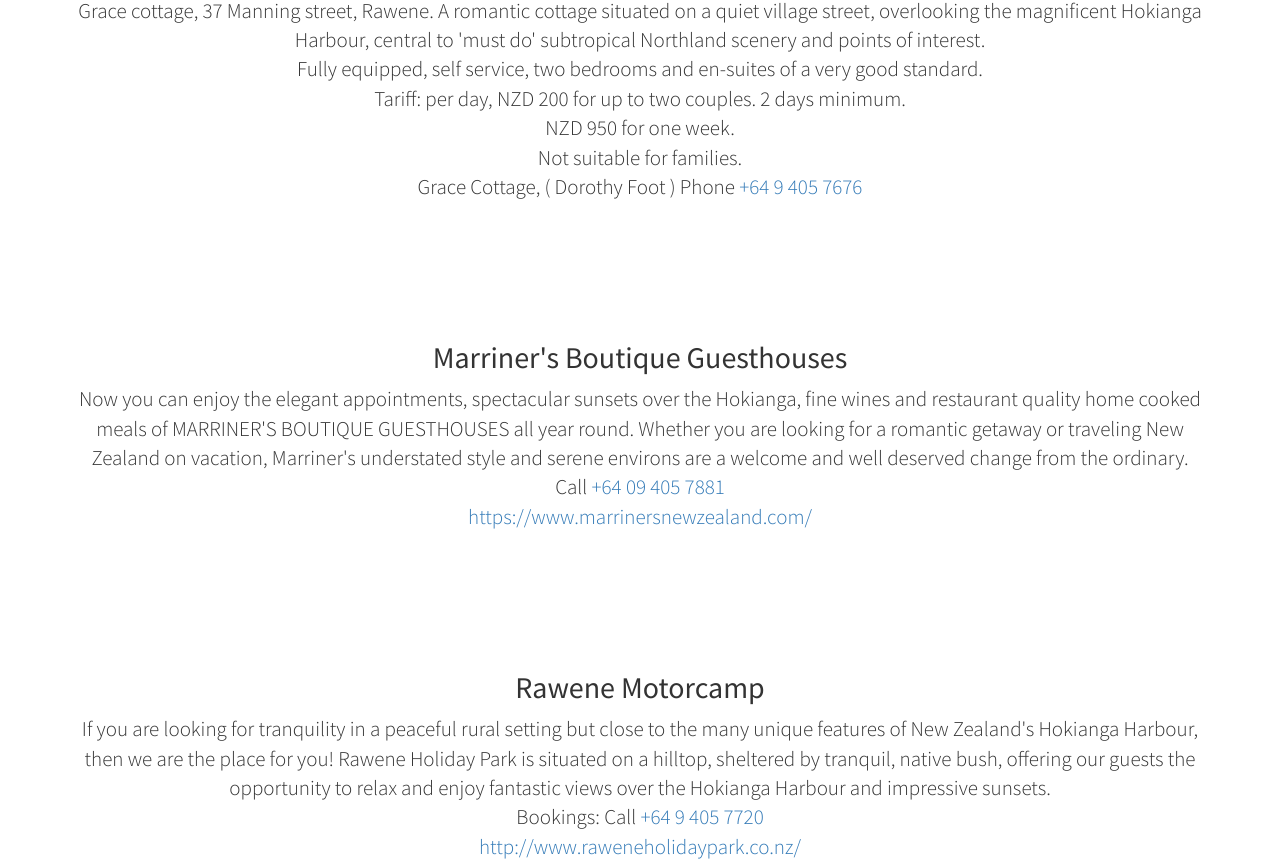
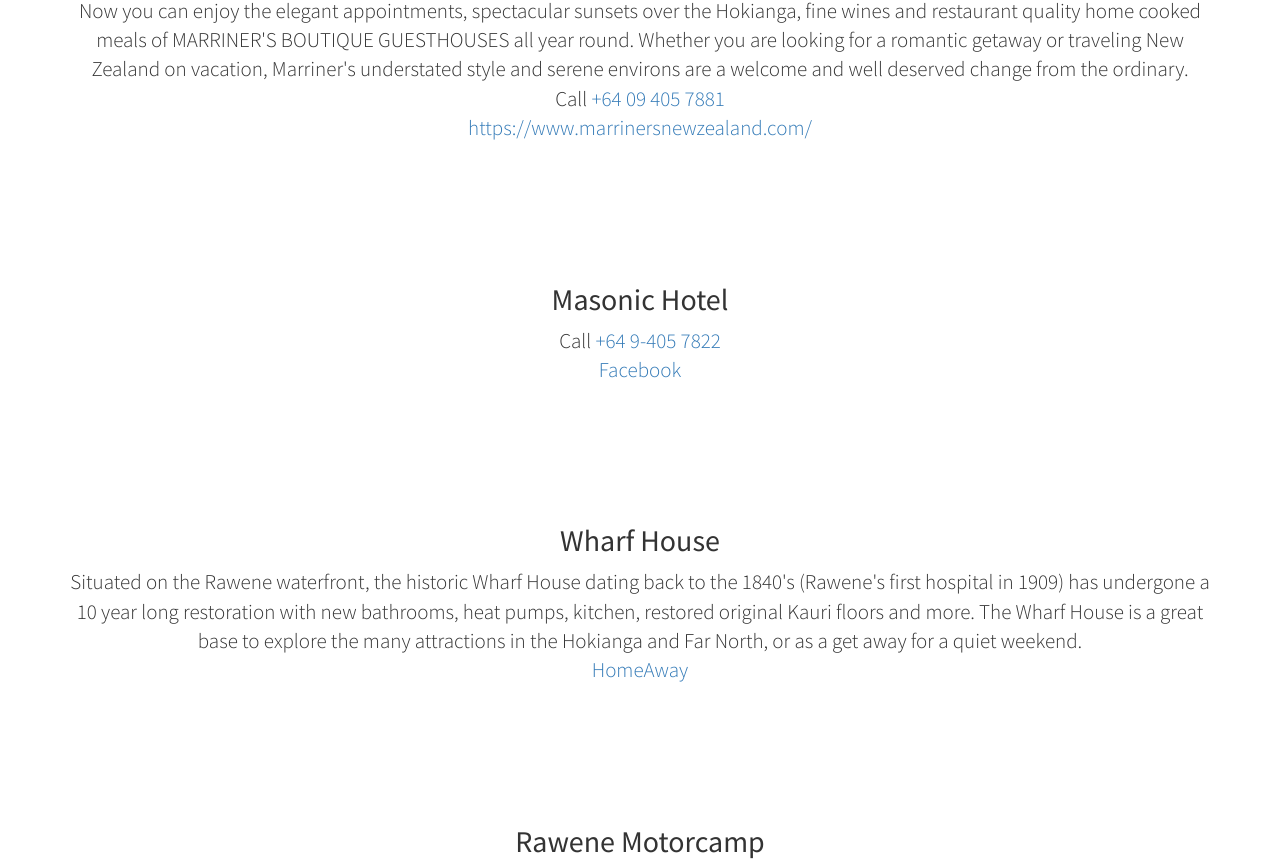
Before and after one commit to mynameisrufus/rawene, a website: page _site/accommodation-in-rawene.html in a window 1280 px wide. Shown: the part 693-1558 px from the top of the page. Drawn offline with Linux system fonts and the light colour scheme.

Commit message:
update listings

```diff
--- a/_site/accommodation-in-rawene.html
+++ b/_site/accommodation-in-rawene.html
@@ -42,7 +42,10 @@
                 <a href="#postmasters" onclick = $("#menu-close").click(); >The Postmasters Boutique Hotel</a>
             </li>
             <li>
-                <a href="#grace" onclick = $("#menu-close").click(); >Grace Cottage</a>
+                <a href="#masonic" onclick = $("#menu-close").click(); >Masonic Hotel</a>
+            </li>
+            <li>
+                <a href="#wharfhouse" onclick = $("#menu-close").click(); >Wharf House</a>
             </li>
             <li>
                 <a href="#marriners" onclick = $("#menu-close").click(); >Marriner's Boutique Guesthouses</a>
@@ -111,33 +114,6 @@
         </div>
     </section>
 
-    <section id="grace" class="about">
-        <div class="container">
-            <div class="row">
-                <div class="col-lg-12 text-center">
-                    <h2>Grace Cottage</h2>
-                    <p class="lead">
-                    Grace cottage, 37 Manning street, Rawene. A romantic cottage
-                    situated on a quiet village street, overlooking the
-                    magnificent Hokianga Harbour, central to 'must do'
-                    subtropical Northland scenery and points of interest.
-                    <br/>
-                    Fully equipped, self service, two bedrooms and en-suites of
-                    a very good standard.
-                    <br/>
-                    Tariff: per day, NZD 200 for up to two couples. 2 days minimum.
-                    <br/>
-                    NZD 950 for one week.
-                    <br/>
-                    Not suitable for families.
-                    <br/>
-                    Grace Cottage, ( Dorothy Foot ) Phone <a href="tel:+64 9 405 7676">+64 9 405 7676</a>
-                    </p>
-                </div>
-            </div>
-        </div>
-    </section>
-
     <section id="marriners" class="about">
         <div class="container">
             <div class="row">
@@ -155,6 +131,42 @@
                     Call <a href="tel:+64 09 405 7881">+64 09 405 7881</a>
                     <br/>
                     <a target="_blank" href="https://www.marrinersnewzealand.com/">https://www.marrinersnewzealand.com/</a>
+                    </p>
+                </div>
+            </div>
+        </div>
+    </section>
+
+    <section id="masonic" class="about">
+        <div class="container">
+            <div class="row">
+                <div class="col-lg-12 text-center">
+                    <h2>Masonic Hotel</h2>
+                    <p class="lead">
+                      Call <a href="tel:+64 9-405 7822">+64 9-405 7822</a>
+                      <br/>
+                      <a href="https://www.facebook.com/Rawene-Masonic-Hotel-192900374138748/" target="_blank">Facebook</a>
+                    </p>
+                </div>
+            </div>
+        </div>
+    </section>
+
+    <section id="wharfhouse" class="about">
+        <div class="container">
+            <div class="row">
+                <div class="col-lg-12 text-center">
+                    <h2>Wharf House</h2>
+                    <p class="lead">
+											Situated on the Rawene waterfront, the historic Wharf House
+											dating back to the 1840's (Rawene's first hospital in 1909)
+											has undergone a 10 year long restoration with new bathrooms,
+											heat pumps, kitchen, restored original Kauri floors and more.
+											The Wharf House is a great base to explore the many
+											attractions in the Hokianga and Far North, or as a get away
+											for a quiet weekend.
+                      <br/>
+                      <a href="https://www.homeaway.co.nz/holiday-accommodation/p7151305" target="_blank">HomeAway</a>
                     </p>
                 </div>
             </div>
@@ -194,10 +206,13 @@
                     <br>
                     <ul class="list-inline">
                         <li>
-                            <a href="https://www.facebook.com/places/Things-to-do-in-Rawene-New-Zealand/110210025668266/"><i class="fa fa-facebook fa-fw fa-3x"></i></a>
+                            <a target="_blank" href="https://www.facebook.com/places/Things-to-do-in-Rawene-New-Zealand/110210025668266/"><i class="fa fa-facebook fa-fw fa-3x"></i></a>
                         </li>
                         <li>
-                            <a href="https://twitter.com/search?vertical=default&q=rawene&src=typd"><i class="fa fa-twitter fa-fw fa-3x"></i></a>
+                            <a target="_blank" href="https://twitter.com/search?vertical=default&q=rawene&src=typd"><i class="fa fa-twitter fa-fw fa-3x"></i></a>
+                        </li>
+                        <li>
+                            <a target="_blank" href="https://www.instagram.com/explore/locations/857094/rawene/"><i class="fa fa-instagram fa-fw fa-3x"></i></a>
                         </li>
                     </ul>
                     <hr class="small">
```
Also changed, not shown: _site/directions-to-rawene.html (+5 -2 lines), _site/eating-in-rawene.html (+24 -2 lines), _site/history-of-rawene.html (+5 -2 lines), _site/index.html (+6 -3 lines), _site/things-todo-in-rawene.html (+10 -53 lines).
